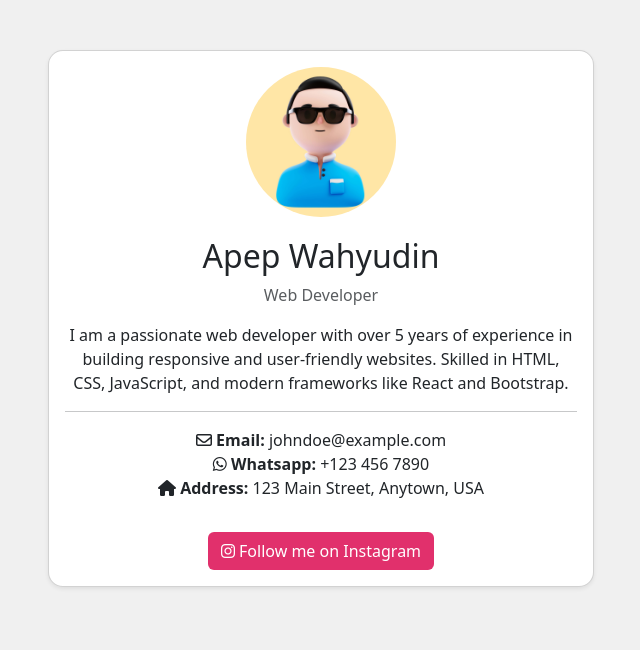
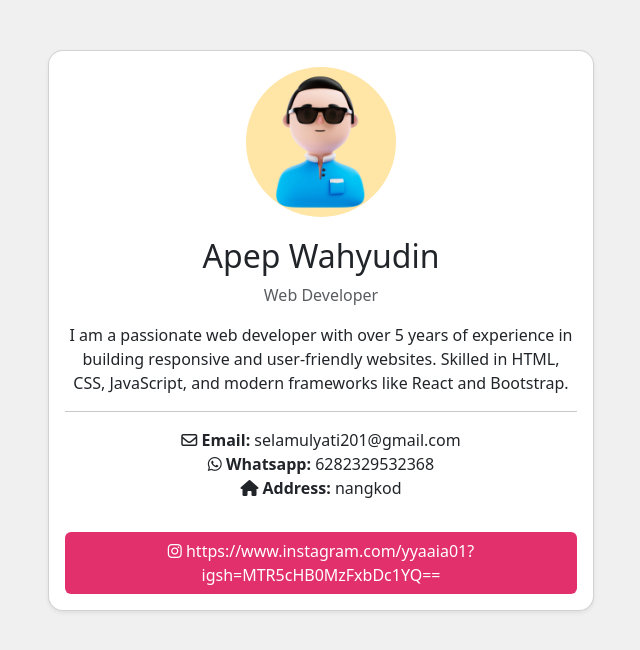
Before and after one commit to iyaawwww/tc_sela-mulyati_x1, a plain HTML site: page index.html in a window 1280 px wide. Shown: the whole page, without its empty margins (319-959 px from the left). Drawn offline with nearby package versions, Linux system fonts and the light colour scheme.

Commit message:
Update index.html

```diff
--- a/index.html
+++ b/index.html
@@ -21,12 +21,12 @@
                         </p>
                         <hr>
                         <ul class="list-unstyled">
-                            <li><i class="fa-regular fa-envelope"></i> <strong>Email:</strong> johndoe@example.com</li>
-                            <li><i class="fa-brands fa-whatsapp"></i> <strong>Whatsapp:</strong> +123 456 7890</li>
-                            <li><i class="fa-solid fa-house"></i> <strong>Address:</strong> 123 Main Street, Anytown, USA</li>
+                            <li><i class="fa-regular fa-envelope"></i> <strong>Email:</strong> selamulyati201@gmail.com</li>
+                            <li><i class="fa-brands fa-whatsapp"></i> <strong>Whatsapp:</strong> 6282329532368</li>
+                            <li><i class="fa-solid fa-house"></i> <strong>Address:</strong> nangkod</li>
                         </ul>
                         <a href="https://www.instagram.com/sebuahsemangat" target="_blank" class="btn btn-instagram mt-3">
-                            <i class="fab fa-instagram"></i> Follow me on Instagram
+                            <i class="fab fa-instagram"></i> https://www.instagram.com/yyaaia01?igsh=MTR5cHB0MzFxbDc1YQ==
                         </a>
                     </div>
                 </div>
```
